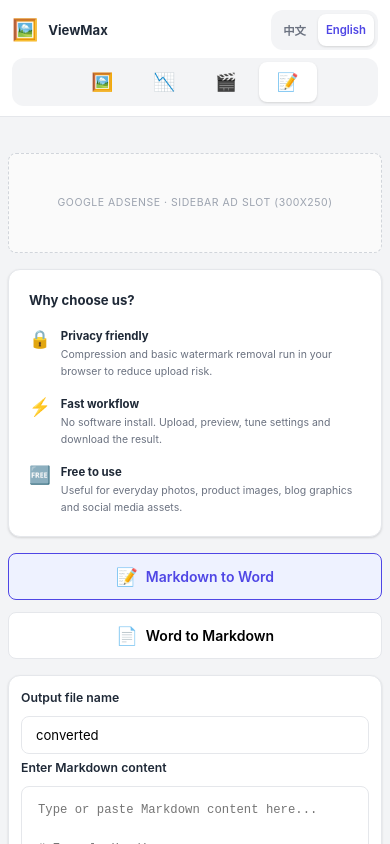
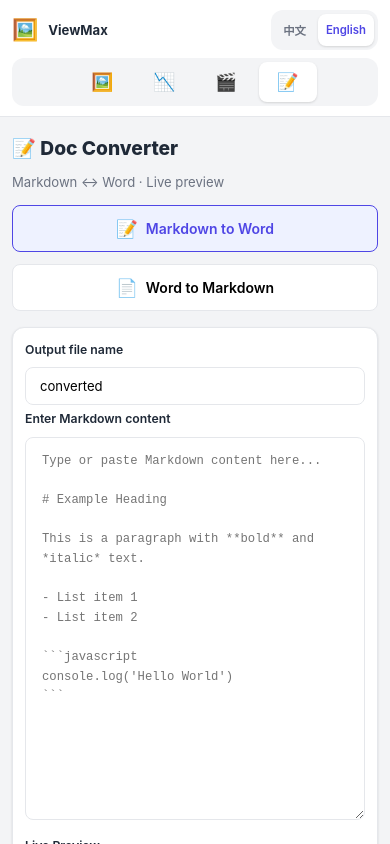
Before and after one commit to oneonethreebinbin/image-tools, a Vue app: page /markdown-word-converter in a window 390 px wide. Shown: the top 844 px of the page. Built offline with nearby package versions, Linux system fonts and the light colour scheme.

Commit message:
feat: dedicated wide layout page for Markdown doc converter

```diff
--- a/src/router/index.js
+++ b/src/router/index.js
@@ -5,6 +5,7 @@ import WatermarkRemover from "../components/WatermarkRemover.vue";
 import ImageCompressor from "../components/ImageCompressor.vue";
 import VideoExtractor from "../components/VideoExtractor.vue";
 import MarkdownWordConverter from "../components/MarkdownWordConverter.vue";
+import MarkdownDocLayout from "../views/MarkdownDocLayout.vue";
 import { SEO_META } from "./seo";
 
 const routes = [
@@ -48,7 +49,7 @@ const routes = [
   },
   {
     path: "/markdown-word-converter",
-    component: ToolPageLayout,
+    component: MarkdownDocLayout,
     children: [
       {
         path: "",
--- /dev/null
+++ b/src/views/MarkdownDocLayout.vue
@@ -0,0 +1,92 @@
+<script setup>
+import { computed, inject } from 'vue'
+import { I18N_KEY } from '../i18n'
+
+const { t } = inject(I18N_KEY)
+const pageMeta = computed(() => t('tabs.markdown'))
+</script>
+
+<template>
+    <div class="wide-page">
+        <div class="container-wide">
+            <section class="page-hero">
+                <h1 class="page-title">{{ pageMeta.icon }} {{ pageMeta.label }}</h1>
+                <p class="page-desc">{{ pageMeta.desc }}</p>
+            </section>
+
+            <div class="tool-area-wide">
+                <router-view />
+            </div>
+        </div>
+    </div>
+</template>
+
+<style scoped>
+.wide-page {
+    padding-bottom: 48px;
+}
+
+.container-wide {
+    max-width: 1400px;
+    margin: 0 auto;
+    padding: 0 32px;
+}
+
+.page-hero {
+    text-align: center;
+    padding: 40px 0 32px;
+}
+
+.page-title {
+    font-size: 2rem;
+    font-weight: 800;
+    color: var(--text);
+    margin-bottom: 8px;
+}
+
+.page-desc {
+    font-size: 1rem;
+    color: var(--text-secondary);
+}
+
+.tool-area-wide {
+    width: 100%;
+}
+
+@media (max-width: 768px) {
+    .container-wide {
+        padding: 0 16px;
+    }
+
+    .page-hero {
+        padding: 20px 0 16px;
+        text-align: left;
+    }
+
+    .page-title {
+        font-size: 1.5rem;
+    }
+
+    .page-desc {
+        font-size: 0.9375rem;
+    }
+
+    .wide-page {
+        padding-bottom: 32px;
+    }
+}
+
+@media (max-width: 480px) {
+    .container-wide {
+        padding: 0 12px;
+    }
+
+    .page-hero {
+        padding: 16px 0 12px;
+    }
+
+    .page-title {
+        font-size: 1.375rem;
+    }
+}
+</style>
```
